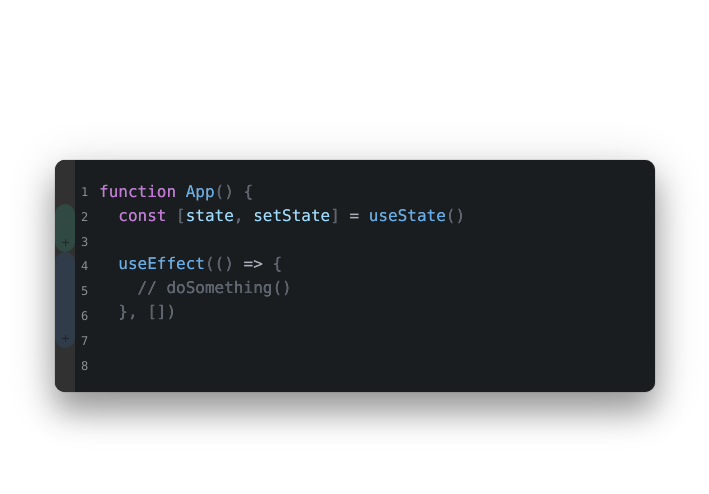
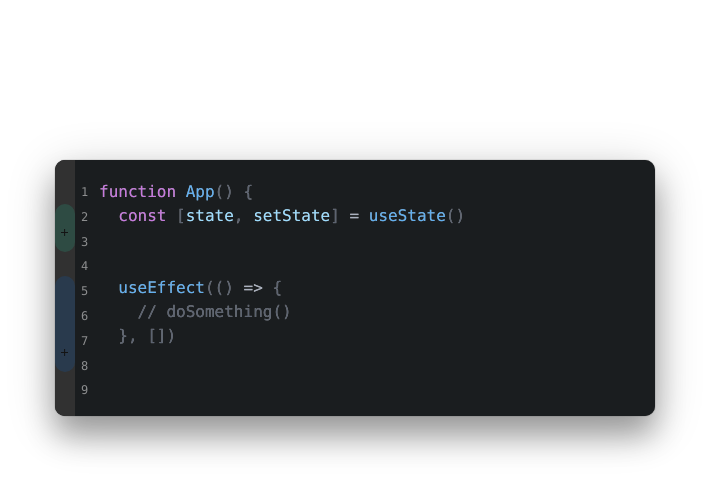
Before and after one commit to danilowoz/ide-concept, a React (Create React App) app: page / in a window 1280 px wide. Shown: the top 494 px of the page, without its empty margins (285-994 px from the left). Built offline with nearby package versions, Linux system fonts and the light colour scheme.

Commit message:
animation

```diff
--- a/src/App.tsx
+++ b/src/App.tsx
@@ -1,17 +1,21 @@
 import CodeEditor from "./CodeEditor";
-import { Editor, Bar, LineCounter } from "./AppUI";
+import { Editor, Bar, LineCounter, Body } from "./AppUI";
 import { useNavRef } from "./utils/hooks/navRef";
 import * as actions from "./actions";
+import { GlobalStyle } from "./utils/globalStyle";
 
 export default function App() {
   const { setRef, onJumpArea } = useNavRef();
 
   return (
+    <>
+      <GlobalStyle />
+      <Body>
         <Editor>
           <Bar />
           <LineCounter>
             {new Array(200).fill(" ").map((_, i) => (
-          <span>{i + 1}</span>
+              <span key={i}>{i + 1}</span>
             ))}
           </LineCounter>
 
@@ -26,17 +30,17 @@ export default function App() {
             ref={(ref) => setRef({ index: 1, ref })}
             onJumpArea={onJumpArea(1)}
             menuActions={actions.states}
-        barColor="#304942"
+            barColor="#2E5E51"
             data={`  const [state, setState] = useState()
 `}
           />
-
+          <CodeEditor type="empty" data={""} />
           <CodeEditor
             type="effect"
             onJumpArea={onJumpArea(2)}
             ref={(ref) => setRef({ index: 2, ref })}
             menuActions={actions.effects}
-        barColor="#303C49"
+            barColor="#254262"
             data={`  useEffect(() => {
     // doSomething()
   }, [])
@@ -44,5 +48,7 @@ export default function App() {
           />
           <CodeEditor type="empty" data={""} />
         </Editor>
+      </Body>
+    </>
   );
 }
--- a/src/AppUI.tsx
+++ b/src/AppUI.tsx
@@ -1,15 +1,18 @@
 import styled from "styled-components";
+
+export const Body = styled.div`
+  padding-top: 10em;
+`;
 
 export const Editor = styled.div`
   background: #1a1d1f;
   border-radius: 10px;
-  overflow: hidden;
   padding: 20px 0;
   box-shadow: 0px 10px 50px rgba(0, 0, 0, 0.2), 0px 20px 30px rgba(0, 0, 0, 0.3),
     0px 0px 1px rgba(0, 0, 0, 0.7);
   min-width: 600px;
   width: max-content;
-  margin: 10em auto 0;
+  margin: auto;
   position: relative;
 `;
 
@@ -20,6 +23,8 @@ export const Bar = styled.div`
   left: 0;
   top: 0;
   bottom: 0;
+  border-top-left-radius: 10px;
+  border-bottom-left-radius: 10px;
 `;
 
 export const LineCounter = styled.div`
--- a/src/CodeEditor.tsx
+++ b/src/CodeEditor.tsx
@@ -1,12 +1,11 @@
 import React, { useState, useEffect, forwardRef, useRef } from "react";
 import Prism from "prismjs";
 import "./syntax-theme.css";
-import ToolTip from "./utils/ToolTip";
-import { useCombinedRefs } from "./utils/helpers";
 import { useHotkeys } from "react-hotkeys-hook";
 
-import { Container, Bar, Textarea, Code } from "./CodeEditorUI";
-import { BarAdd } from "./utils/buttons/BarAdd";
+import { useCombinedRefs } from "./utils/helpers";
+import { Container, Textarea, Code } from "./CodeEditorUI";
+import { SideBar } from "./utils/SideBar";
 
 function CodeEditor({
   data,
@@ -107,16 +106,14 @@ function CodeEditor({
   return (
     <Container>
       {barColor && (
-        <Bar style={{ backgroundColor: barColor }}>
-          <ToolTip
-            items={menuActions}
-            backgroundColor={barColor}
-            triggerRef={buttonRef}
-            trigger={BarAdd}
-            onSelect={onSelect}
-          />
-        </Bar>
+        <SideBar
+          barColor={barColor}
+          menuActions={menuActions}
+          triggerRef={buttonRef}
+          onSelect={onSelect}
+        />
       )}
+
       <Textarea
         ref={combinedRef}
         value={content}
--- a/src/CodeEditorUI.tsx
+++ b/src/CodeEditorUI.tsx
@@ -50,25 +50,3 @@ export const Code = styled.pre`
     padding: 0 !important;
   }
 `;
-
-export const Bar = styled.div`
-  background: #313131;
-  width: 20px;
-  position: absolute;
-  left: -44px;
-  top: 0;
-  bottom: 0;
-  border-radius: 50px;
-
-  &:hover {
-    .add-button {
-      opacity: 1;
-    }
-  }
-
-  .add-button {
-    position: absolute;
-    left: 0;
-    bottom: 0;
-  }
-`;
--- /dev/null
+++ b/src/utils/SideBar.tsx
@@ -0,0 +1,94 @@
+import React from "react";
+import ToolTip from "./ToolTip";
+import { motion, useMotionValue, useTransform } from "framer-motion";
+import { BarAdd } from "./buttons/BarAdd";
+import styled, { css } from "styled-components";
+
+export const Bar = styled(motion.div)`
+  background: #313131;
+  width: 20px;
+  position: absolute;
+  left: -44px;
+  top: 0;
+  bottom: 0;
+  border-radius: 50px;
+
+  opacity: 0.6;
+  transition: all 0.2s ease;
+
+  &:hover {
+    opacity: 1;
+
+    .add-button {
+      color: #fff;
+      opacity: 1;
+      background-color: rgba(255, 255, 255, 0.05);
+    }
+  }
+`;
+
+const SideBar: React.FC<{
+  onSelect: any;
+  barColor: string;
+  triggerRef: any;
+  menuActions?: any[];
+}> = ({ onSelect, barColor, menuActions, triggerRef }) => {
+  const [[width, height], setTouchableSize] = React.useState([0, 0]);
+  const measuredRef = React.useCallback((node) => {
+    if (node !== null) {
+      const rect = node.getBoundingClientRect();
+      setTouchableSize([rect.width, rect.height]);
+    }
+  }, []);
+
+  const mx = useMotionValue(0);
+  const my = useMotionValue(0);
+
+  const moveTop = useTransform(my, [0, height / 2, height], [-3, 0, 3]);
+  const moveLeft = useTransform(mx, [0, width / 2, width], [-3, 0, 3]);
+  const contentMoveTop = useTransform(
+    my,
+    [0, height / 2, height],
+    [-10, 0, 10]
+  );
+  const contentMoveLeft = useTransform(mx, [0, width / 2, width], [-1, 0, 1]);
+
+  const contentVariants = {
+    blur: { scale: 1 },
+    hover: { scale: 1.1 }
+  };
+
+  return (
+    <Bar
+      style={{ backgroundColor: barColor }}
+      ref={measuredRef}
+      onMouseMove={(e) => {
+        const { offsetTop, offsetLeft } = e.currentTarget;
+        mx.set(e.clientX - offsetLeft);
+        my.set(e.clientY - offsetTop);
+      }}
+      whileHover={"hover"}
+    >
+      {/* <ToolTip
+        items={menuActions}
+        backgroundColor={barColor}
+        onSelect={onSelect}
+        // trigger={(props: any) => (
+
+        // )}
+        triggerRef={triggerRef}
+      /> */}
+
+      <BarAdd
+        style={{
+          translateY: contentMoveTop,
+          translateX: contentMoveLeft
+        }}
+        variants={contentVariants}
+        className="add-button"
+      />
+    </Bar>
+  );
+};
+
+export { SideBar };
--- a/src/utils/ToolTip.tsx
+++ b/src/utils/ToolTip.tsx
@@ -48,6 +48,7 @@ const StyledItem = styled(DropdownMenu.Item)`
       padding-left: 0;
       padding-right: 0;
       text-align: center;
+      min-width: 35px;
       max-width: 35px;
       margin-left: 3px;
     }
@@ -72,12 +73,17 @@ const ToolTip: React.FC<{
   return (
     <DropdownMenu.Root>
       <Trigger
-        // ref={triggerRef}
-        as={(asProps) => <DropdownMenu.Trigger ref={triggerRef} {...asProps} />}
+        as={(asProps) => (
+          <DropdownMenu.Trigger
+            className="add-button"
+            ref={triggerRef}
+            {...asProps}
+          />
+        )}
       />
       <StyledContent
         align={"start"}
-        alignOffset={-20}
+        alignOffset={-19}
         style={{ backgroundColor }}
       >
         {items.map((item) => {
@@ -90,7 +96,7 @@ const ToolTip: React.FC<{
           };
 
           return (
-            <StyledItem onSelect={handle}>
+            <StyledItem key={item.title} onSelect={handle}>
               <span onMouseEnter={() => setLocalClick("main")} className="box">
                 {item.title}
               </span>
--- a/src/utils/buttons/BarAdd.tsx
+++ b/src/utils/buttons/BarAdd.tsx
@@ -2,15 +2,18 @@ import React from "react";
 import { motion } from "framer-motion";
 import styled from "styled-components";
 
-const Button = styled(motion.button)`
+const Button = styled(motion.div)`
   background: none;
   border: 0;
   outline: 0;
 
+  position: absolute;
+  left: 0;
+  bottom: 0;
+
   width: 20px;
   height: 20px;
   border-radius: 20px;
-  opacity: 0.4;
 
   display: flex;
 
@@ -32,7 +35,7 @@ const Button = styled(motion.button)`
 
 const BarAdd: React.FC = ({ ...props }) => {
   return (
-    <Button className="add-button" {...props}>
+    <Button {...props}>
       <svg width="7" height="7" viewBox="0 0 7 7" fill="currentColor">
         <path
           fillRule="evenodd"
--- /dev/null
+++ b/src/utils/globalStyle.tsx
@@ -0,0 +1,8 @@
+import { createGlobalStyle } from "styled-components";
+
+export const GlobalStyle = createGlobalStyle`
+  body {
+    padding: 0;
+    margin: 0;
+  }
+`;
```
Lines whose indentation alone changed are shown as unchanged.
